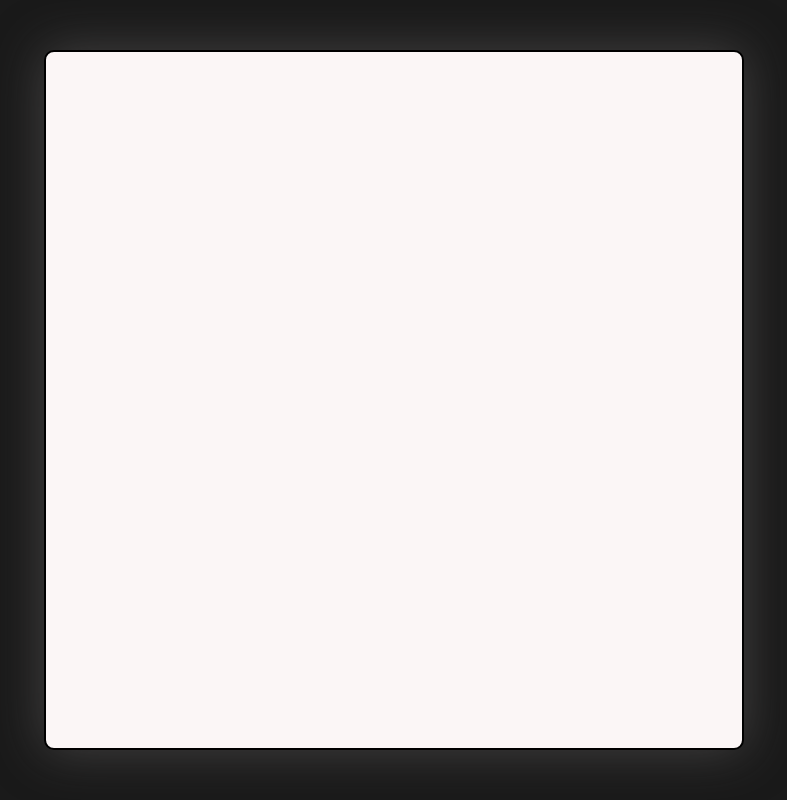
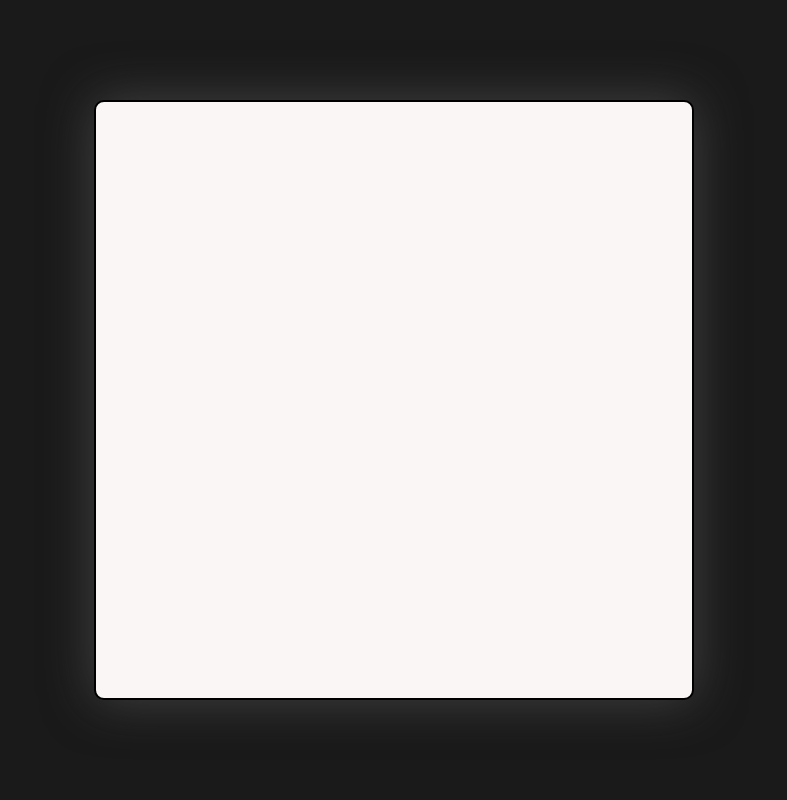
Before and after one commit to Arslan909/pixel-art-canvas, a React (Vite) app: page / in a window 1280 px wide. Shown: the whole page, without its empty margins (246-1033 px from the left). Built offline with nearby package versions, Linux system fonts and the light colour scheme.

Commit message:
fixed canvas size

```diff
--- a/src/App.css
+++ b/src/App.css
@@ -5,8 +5,8 @@
 }
 .grid-container {
   display: grid;
-  width: 700px;
-  height: 700px;
+  width: 600px;
+  height: 600px;
   justify-content: center;
   border: 2px solid black;
   border-radius: 10px;
```
